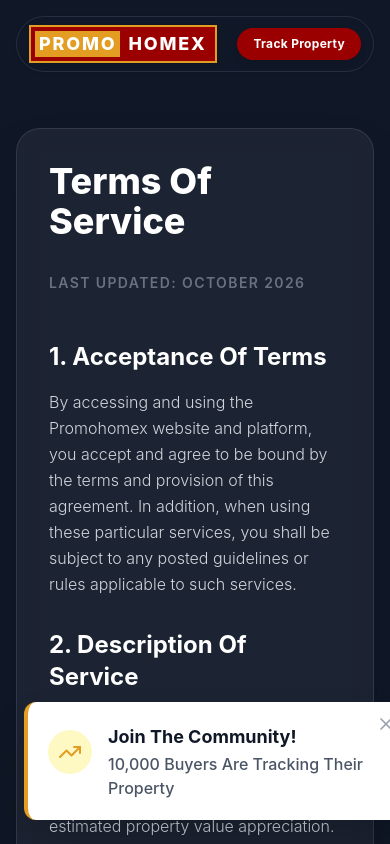
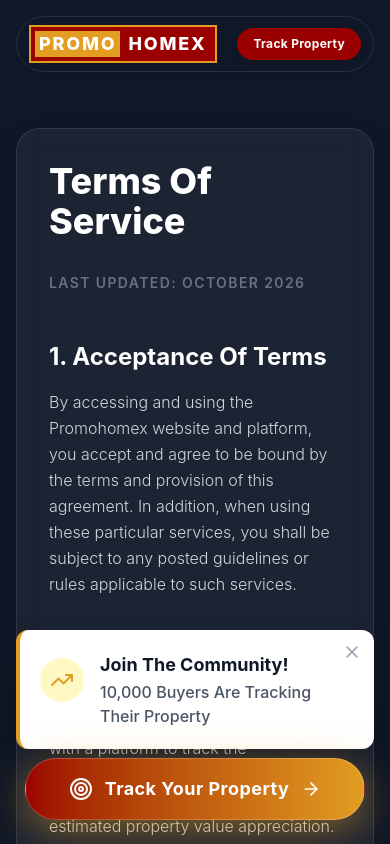
Before and after one commit to Plotyards/sriijan, a React (Vite) app: page /terms in a window 390 px wide. Shown: the top 844 px of the page. Built offline with nearby package versions, Linux system fonts and the light colour scheme.

Commit message:
Update mobile navigation, fix imports, and update hero text

```diff
--- a/src/App.jsx
+++ b/src/App.jsx
@@ -11,6 +11,7 @@
 import PrivacyPolicy from './components/PrivacyPolicy';
 import TermsOfService from './components/TermsOfService';
 import Popup from './components/Popup';
+import MobileBottomNav from './components/MobileBottomNav';
 
 const Home = ({ scrollToRegistration }) => (
   <main className="flex-grow">
@@ -50,7 +51,7 @@
   };
 
   return (
-    <div className="min-h-screen bg-gray-50 flex flex-col font-sans selection:bg-brand-yellow/30">
+    <div className="min-h-screen bg-gray-50 flex flex-col font-sans selection:bg-brand-yellow/30 pb-20 md:pb-0">
       <Navbar onRegisterClick={scrollToRegistration} />
 
       <Routes>
@@ -61,6 +62,7 @@
 
       <Footer />
       <Popup />
+      <MobileBottomNav />
     </div>
   );
 }
--- a/src/components/Hero.jsx
+++ b/src/components/Hero.jsx
@@ -29,7 +29,7 @@
             className="inline-flex items-center px-4 py-2 rounded-full bg-white/10 backdrop-blur-md border border-white/20 mb-6 text-brand-yellow font-medium text-xs sm:text-sm tracking-wide"
           >
             <span className="w-2 h-2 rounded-full bg-brand-yellow mr-2 animate-pulse"></span>
-            India's First Transparent Construction Platform
+            Bharat’s First Construction Tracking Platform
           </motion.div>
 
           <h1 className="text-4xl sm:text-6xl lg:text-7xl font-extrabold tracking-tight mb-6 sm:mb-8 leading-[1.1]">
--- /dev/null
+++ b/src/components/MobileBottomNav.jsx
@@ -0,0 +1,32 @@
+import React from 'react';
+import { Target, ArrowRight } from 'lucide-react';
+
+const MobileBottomNav = () => {
+  const scrollToRegistration = () => {
+    const element = document.getElementById('register');
+    if (element) {
+      const y = element.getBoundingClientRect().top + window.scrollY - 100;
+      window.scrollTo({ top: y, behavior: 'smooth' });
+    }
+  };
+
+  return (
+    <div className="fixed bottom-6 left-0 right-0 z-50 md:hidden px-5 flex justify-center pointer-events-none">
+      <button
+        onClick={scrollToRegistration}
+        className="pointer-events-auto relative overflow-hidden flex items-center justify-center gap-3 w-full max-w-[340px] bg-gradient-to-r from-brand-red to-brand-yellow text-white font-bold py-4 px-6 rounded-full shadow-[0_10px_40px_rgba(226,157,34,0.5)] transition-transform active:scale-95 text-lg group border border-white/20"
+      >
+        {/* Animated background sheen effect */}
+        <div className="absolute inset-0 -translate-x-full bg-gradient-to-r from-transparent via-white/40 to-transparent group-active:translate-x-full transition-transform duration-700 ease-out" />
+
+        <Target className="w-6 h-6 animate-pulse" />
+        <span className="relative z-10 tracking-wide">
+          Track Your Property
+        </span>
+        <ArrowRight className="w-5 h-5 group-active:translate-x-2 transition-transform" />
+      </button>
+    </div>
+  );
+};
+
+export default MobileBottomNav;
--- a/src/components/Popup.jsx
+++ b/src/components/Popup.jsx
@@ -33,7 +33,7 @@
           initial={{ opacity: 0, y: 50, scale: 0.9 }}
           animate={{ opacity: 1, y: 0, scale: 1 }}
           exit={{ opacity: 0, scale: 0.9, transition: { duration: 0.2 } }}
-          className="fixed bottom-6 left-6 z-50 max-w-sm w-full bg-white rounded-xl shadow-2xl border-l-4 border-brand-yellow overflow-hidden"
+          className="fixed bottom-24 md:bottom-6 left-4 right-4 md:left-6 md:right-auto z-50 max-w-sm bg-white rounded-xl shadow-2xl border-l-4 border-brand-yellow overflow-hidden"
         >
           <div className="relative p-5">
             <button
```
